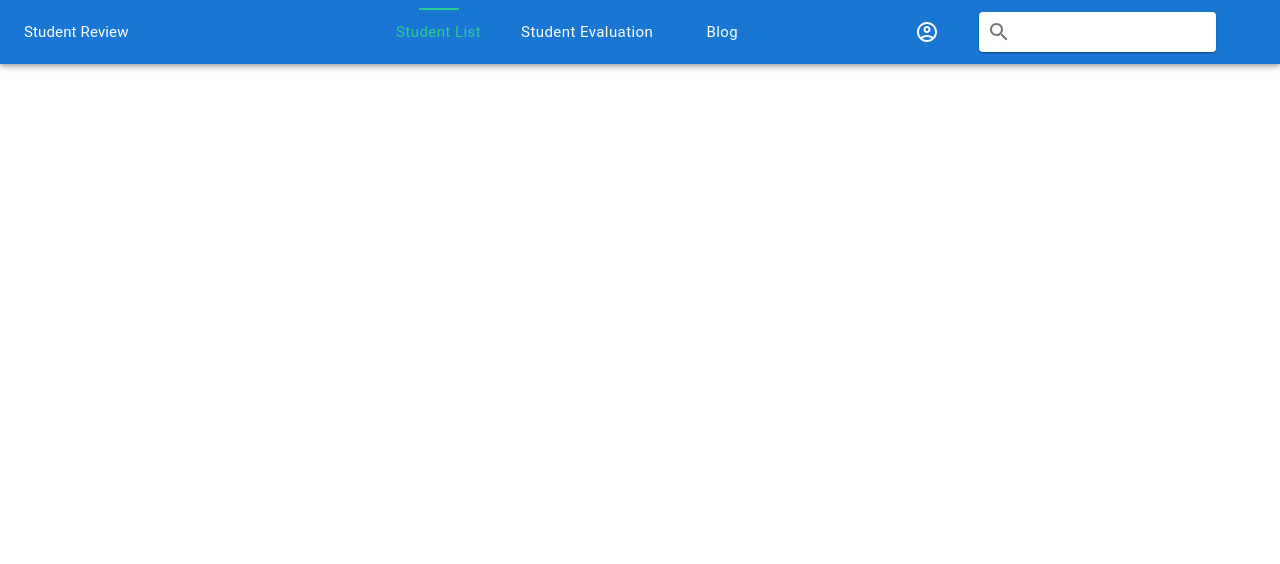
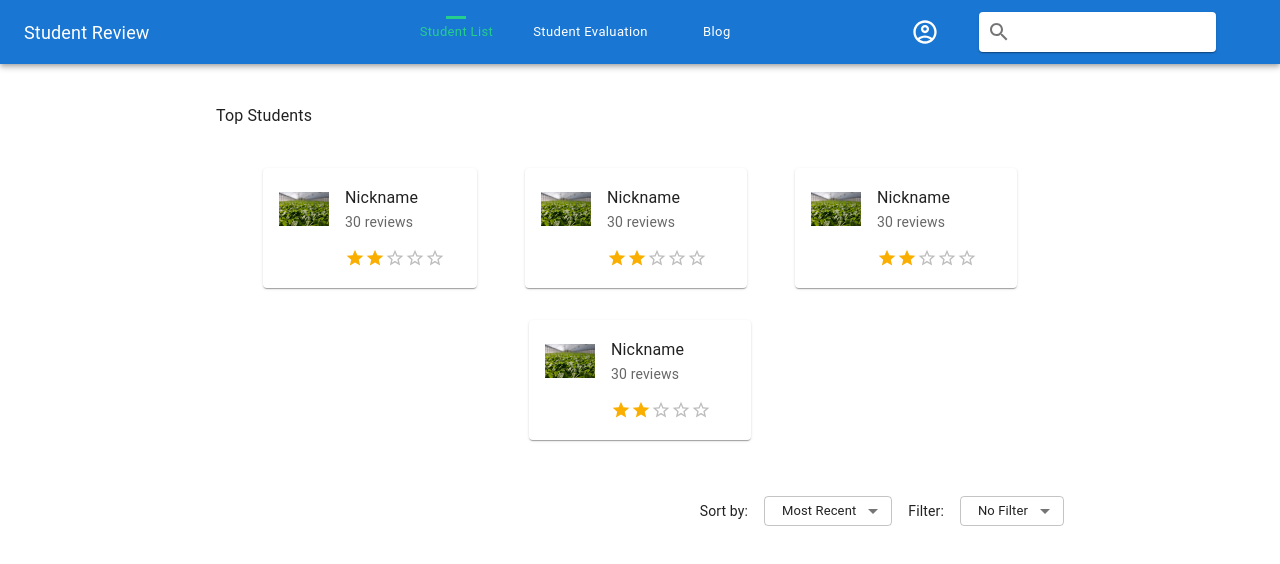
Before and after one commit to vincedaniel08/School-Midterm, a React (Create React App) app: page /evaluation in a window 1280 px wide. Shown: the top 564 px of the page. Built offline with nearby package versions, Linux system fonts and the light colour scheme.

Commit message:
ui student evaluation

```diff
--- a/src/components/Header.js
+++ b/src/components/Header.js
@@ -17,7 +17,7 @@ import AccountCircleOutlinedIcon from "@mui/icons-material/AccountCircleOutlined
 import SearchOutlinedIcon from "@mui/icons-material/SearchOutlined";
 const useStyles = makeStyles({
   indicator: {
-    top: "0px",
+    top: "8px",
 
   },
 });
@@ -34,8 +34,9 @@ const StyledTabs = styled((props) => (
     backgroundColor: "transparent",
   },
   "& .MuiTabs-indicatorSpan": {
-    maxWidth: 40,
+    maxWidth: 20,
     width: "100%",
+    height:3,
     backgroundColor: "#26CE8D",
   },
 });
@@ -44,8 +45,9 @@ const StyledTab = styled((props) => <Tab disableRipple {...props} />)(
   ({ theme }) => ({
     textTransform: "none",
     fontWeight: theme.typography.fontWeightRegular,
-    fontSize: theme.typography.pxToRem(15),
+    fontSize: theme.typography.pxToRem(13),
     marginRight: theme.spacing(1),
+
     color: "white",
     "&.Mui-selected": {
       color: "#26CE8D",
@@ -86,7 +88,7 @@ export default function Header() {
             </StyledTabs>
           </Box>
           <Box sx={{ display: "flex", flexGrow: 0.5 }} />
-          <AccountCircleOutlinedIcon />
+          <AccountCircleOutlinedIcon sx={{fontSize:28}}/>
           <Paper
             component="form"
             sx={{
--- a/src/pages/Index.js
+++ b/src/pages/Index.js
@@ -1,9 +1,11 @@
 import React from 'react'
 import Header from '../components/Header'
+import StudentEvaluation from './StudentEvaluation'
 export default function Index() {
     return (
         <div>
             <Header/>
+            <StudentEvaluation/>
         </div>
     )
 }
--- a/src/pages/StudentEvaluation.js
+++ b/src/pages/StudentEvaluation.js
@@ -1,9 +1,230 @@
-import React from 'react'
+import React from "react";
+import {
+  Grid,
+  Box,
+  Paper,
+  Typography,
+  ButtonBase,
+  Rating,
+  Select,
+  FormControl,
+  MenuItem,
+} from "@mui/material";
+import { styled } from "@mui/material/styles";
+import exampleimage from "../assets/image/loginBg.jpg";
+import style from "../style/studentEvaluation";
+
+const Img = styled("img")({
+  margin: "auto",
+  display: "block",
+  maxWidth: "100%",
+  maxHeight: "100%",
+});
 
 export default function StudentEvaluation() {
-    return (
-        <div>
-            Student Evaluation
-        </div>
-    )
+  const [sort, setSort] = React.useState(10);
+  const [filter, setFilter] = React.useState(10);
+  const [value] = React.useState(2);
+  const handleChangeSort = (event) => {
+    setSort(event.target.value);
+  };
+  const handleChangeFilter = (event) => {
+    setFilter(event.target.value);
+  };
+  return (
+    <Box sx={style.box}>
+      <Box sx={{ ml: 2, mt: 5 }}>
+        <Typography color="textPrimary">Top Students </Typography>
+      </Box>
+      <Box sx={{ width: '100%' }}>
+      <Grid
+        container
+        direction="row"
+        justifyContent="center"
+        alignItems="center"
+
+        rowSpacing={4}
+        spacing={6}
+        sx={{ my: 1 }}
+      >
+        <Grid item >
+          <Paper sx={style.paper}>
+            <Grid container spacing={2}>
+              <Grid item>
+                <ButtonBase sx={{ width: 50, height: 50 }}>
+                  <Img alt="complex" src={exampleimage} />
+                </ButtonBase>
+              </Grid>
+              <Grid item xs={5} sm container>
+                <Grid item xs container direction="column" spacing={2}>
+                  <Grid item xs>
+                    <Typography variant="subtitle1" component="div">
+                      Nickname
+                    </Typography>
+
+                    <Typography variant="body2" color="text.secondary">
+                      30 reviews
+                    </Typography>
+                  </Grid>
+                  <Grid item>
+                    <Typography component="legend"></Typography>
+                    <Rating value={value} readOnly sx={style.rating} />
+                  </Grid>
+                </Grid>
+              </Grid>
+            </Grid>
+          </Paper>
+        </Grid>
+
+        <Grid item>
+          <Paper sx={{ p: 2, margin: "auto", maxWidth: 500, flexGrow: 1 }}>
+            <Grid container spacing={2}>
+              <Grid item>
+                <ButtonBase sx={{ width: 50, height: 50 }}>
+                  <Img
+                    alt="complex"
+                    src={exampleimage}
+                    sx={{ maxWidth: 50, maxHeight: 50 }}
+                  />
+                </ButtonBase>
+              </Grid>
+              <Grid item xs={5} sm container>
+                <Grid item xs container direction="column" spacing={2}>
+                  <Grid item xs>
+                    <Typography variant="subtitle1" component="div">
+                      Nickname
+                    </Typography>
+
+                    <Typography variant="body2" color="text.secondary">
+                      30 reviews
+                    </Typography>
+                  </Grid>
+                  <Grid item>
+                    <Typography component="legend"></Typography>
+                    <Rating
+                      value={value}
+                      readOnly
+                      sx={{ fontSize: 20, mr: 3 }}
+                    />
+                  </Grid>
+                </Grid>
+              </Grid>
+            </Grid>
+          </Paper>
+        </Grid>
+
+        <Grid item>
+          <Paper sx={{ p: 2, margin: "auto", maxWidth: 500, flexGrow: 1 }}>
+            <Grid container spacing={2}>
+              <Grid item>
+                <ButtonBase sx={{ width: 50, height: 50 }}>
+                  <Img
+                    alt="complex"
+                    src={exampleimage}
+                    sx={{ maxWidth: 50, maxHeight: 50 }}
+                  />
+                </ButtonBase>
+              </Grid>
+              <Grid item xs={5} sm container>
+                <Grid item xs container direction="column" spacing={2}>
+                  <Grid item xs>
+                    <Typography variant="subtitle1" component="div">
+                      Nickname
+                    </Typography>
+
+                    <Typography variant="body2" color="text.secondary">
+                      30 reviews
+                    </Typography>
+                  </Grid>
+                  <Grid item>
+                    <Typography component="legend"></Typography>
+                    <Rating
+                      value={value}
+                      readOnly
+                      sx={{ fontSize: 20, mr: 3 }}
+                    />
+                  </Grid>
+                </Grid>
+              </Grid>
+            </Grid>
+          </Paper>
+        </Grid>
+        <Grid item>
+          <Paper sx={{ p: 2, margin: "auto", maxWidth: 500, flexGrow: 1 }}>
+            <Grid container spacing={2}>
+              <Grid item>
+                <ButtonBase sx={{ width: 50, height: 50 }}>
+                  <Img
+                    alt="complex"
+                    src={exampleimage}
+                    sx={{ maxWidth: 50, maxHeight: 50 }}
+                  />
+                </ButtonBase>
+              </Grid>
+              <Grid item xs={5} sm container>
+                <Grid item xs container direction="column" spacing={2}>
+                  <Grid item xs>
+                    <Typography variant="subtitle1" component="div">
+                      Nickname
+                    </Typography>
+
+                    <Typography variant="body2" color="text.secondary">
+                      30 reviews
+                    </Typography>
+                  </Grid>
+                  <Grid item>
+                    <Typography component="legend"></Typography>
+                    <Rating
+                      value={value}
+                      readOnly
+                      sx={{ fontSize: 20, mr: 3 }}
+                    />
+                  </Grid>
+                </Grid>
+              </Grid>
+            </Grid>
+          </Paper>
+        </Grid>
+
+      </Grid>
+      </Box>
+      <Box sx={style.boxFilter}>
+          <Typography color="textPrimary" sx={style.boxFilterTypog}>Sort by:</Typography>
+        <FormControl sx={style.formcontrol}>
+          <Select
+            value={sort}
+            onChange={handleChangeSort}
+            displayEmpty
+            size="small"
+            sx={style.select}
+            inputProps={{ "aria-label": "Without label" }}
+          >
+            <MenuItem value=""></MenuItem>
+            <MenuItem value={10}>Most Recent</MenuItem>
+            <MenuItem value={20}>Twenty</MenuItem>
+            <MenuItem value={30}>Thirty</MenuItem>
+          </Select>
+        </FormControl>
+
+        <Typography color="textPrimary" sx={style.boxFilterTypog}>Filter:</Typography>
+        <FormControl sx={style.formcontrol}>
+          <Select
+            value={filter}
+            onChange={handleChangeFilter}
+            displayEmpty
+            size="small"
+            sx={style.select}
+            inputProps={{ "aria-label": "Without label" }}
+          >
+            <MenuItem value=""></MenuItem>
+            <MenuItem value={10}>No Filter</MenuItem>
+            <MenuItem value={20}>Twenty</MenuItem>
+            <MenuItem value={30}>Thirty</MenuItem>
+          </Select>
+        </FormControl>
+
+
+      </Box>
+    </Box>
+  );
 }
--- a/src/style/header.js
+++ b/src/style/header.js
@@ -11,7 +11,7 @@ const style = {
     },
       logoTypography:{
         fontWeight:400,
-        fontSize: 15,
+        fontSize: 18,
 
 
       },
--- /dev/null
+++ b/src/style/studentEvaluation.js
@@ -0,0 +1,52 @@
+const style = {
+  root: {
+    mt: -12,
+    mx: {
+      xs: 1,
+      sm: 2,
+      md: 3,
+      lg: 9,
+    },
+  },
+  box: {
+    display: "block",
+    mx: {
+      xs: 2,
+      sm: 6,
+      md: 15,
+      lg: 25,
+    },
+  },
+
+  boxFilter: {
+    mt: 7,
+    mb:2,
+    display: "flex",
+    alignItems: "center",
+    justifyContent: "right",
+  },
+  boxFilterTypog: {
+    fontSize: 14,
+  },
+  select: {
+    height: 30,
+    p: 0.5,
+    fontSize: 13,
+  },
+  formcontrol: {
+    minWidth: 100,
+    mx: 2,
+  },
+  paper: {
+    p: 2,
+    margin: "auto",
+    maxWidth: 500,
+    flexGrow: 2,
+  },
+  rating: {
+    fontSize: 20,
+    mr: 2,
+  },
+};
+
+export default style;
```
Also changed, not shown: src/assets/image/loginBg.jpg (added).
